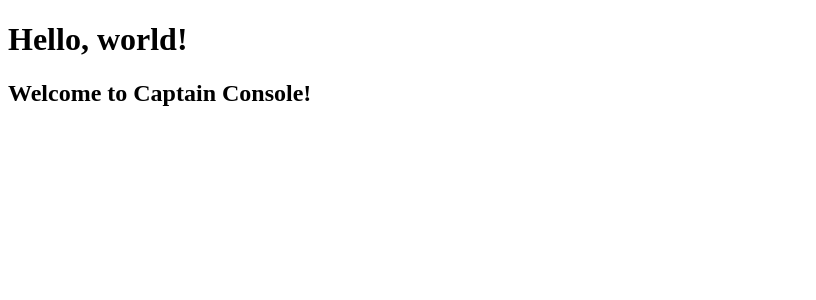
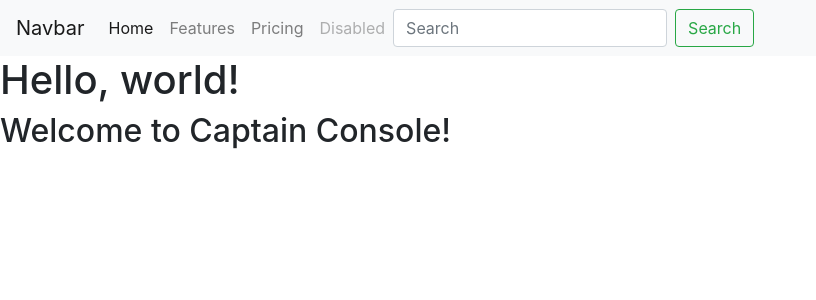
Before and after one commit to TheRobertSnow/HR_Dropouts_Vol_2, a Django app: page / in a window 1280 px wide. Shown: the top 300 px of the page, without its empty margins (0-816 px from the left). Run offline with Django 3.2, Linux system fonts and the light colour scheme; some libraries are stand-ins or nearby versions.

Commit message:
added templates

```diff
--- /dev/null
+++ b/captain_console/templates/CaptainConsole/login.html
@@ -0,0 +1,3 @@
+{% extends 'base.html' %}
+{% block content %}
+{% endblock %}
--- a/captain_console/templates/base.html
+++ b/captain_console/templates/base.html
@@ -2,11 +2,14 @@
 <html lang="en">
 <head>
     <meta charset="UTF-8">
-    <title>Title</title>
+    <title>Captain Console</title>
+    <link rel="stylesheet" href="https://stackpath.bootstrapcdn.com/bootstrap/4.4.1/css/bootstrap.min.css" integrity="sha384-Vkoo8x4CGsO3+Hhxv8T/Q5PaXtkKtu6ug5TOeNV6gBiFeWPGFN9MuhOf23Q9Ifjh" crossorigin="anonymous">
 </head>
 <body>
+{% include 'navigation.html' %}
 <h1>Hello, world!</h1>
     {% block content %}
     {% endblock %}
 </body>
+<script src="https://stackpath.bootstrapcdn.com/bootstrap/4.4.1/js/bootstrap.min.js" integrity="sha384-wfSDF2E50Y2D1uUdj0O3uMBJnjuUD4Ih7YwaYd1iqfktj0Uod8GCExl3Og8ifwB6" crossorigin="anonymous"></script>
 </html>
--- /dev/null
+++ b/captain_console/templates/navigation.html
@@ -0,0 +1,18 @@
+<nav class="navbar navbar-expand-lg navbar-light bg-light">
+  <a class="navbar-brand" href="#">Navbar</a>
+  <button class="navbar-toggler" type="button" data-toggle="collapse" data-target="#navbarNavAltMarkup" aria-controls="navbarNavAltMarkup" aria-expanded="false" aria-label="Toggle navigation">
+    <span class="navbar-toggler-icon"></span>
+  </button>
+  <div class="collapse navbar-collapse" id="navbarNavAltMarkup">
+    <div class="navbar-nav">
+      <a class="nav-item nav-link active" href="#">Home <span class="sr-only">(current)</span></a>
+      <a class="nav-item nav-link" href="#">Features</a>
+      <a class="nav-item nav-link" href="#">Pricing</a>
+      <a class="nav-item nav-link disabled" href="#">Disabled</a>
+    </div>
+      <form class="form-inline">
+        <input class="form-control mr-sm-2" type="search" placeholder="Search" aria-label="Search">
+        <button class="btn btn-outline-success my-2 my-sm-0" type="submit">Search</button>
+      </form>
+  </div>
+</nav>
```
Also changed, not shown: captain_console/templates/CaptainConsole/add_product.html (added, +10 -0 lines), captain_console/templates/CaptainConsole/orders.html (added, +10 -0 lines), captain_console/templates/CaptainConsole/product.html (added, +10 -0 lines), captain_console/templates/CaptainConsole/search_history.html (added, +10 -0 lines), captain_console/templates/CaptainConsole/settings.html (added, +10 -0 lines).
